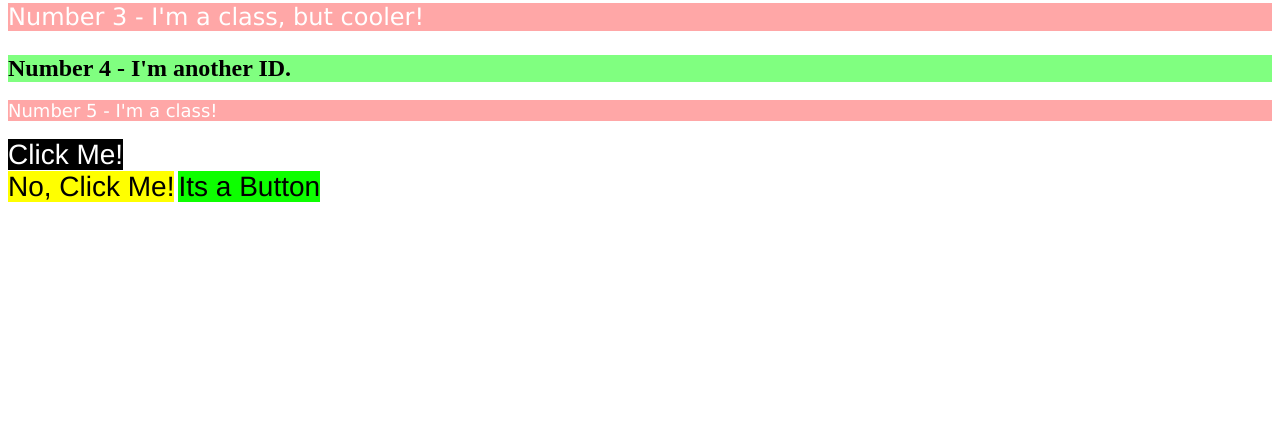
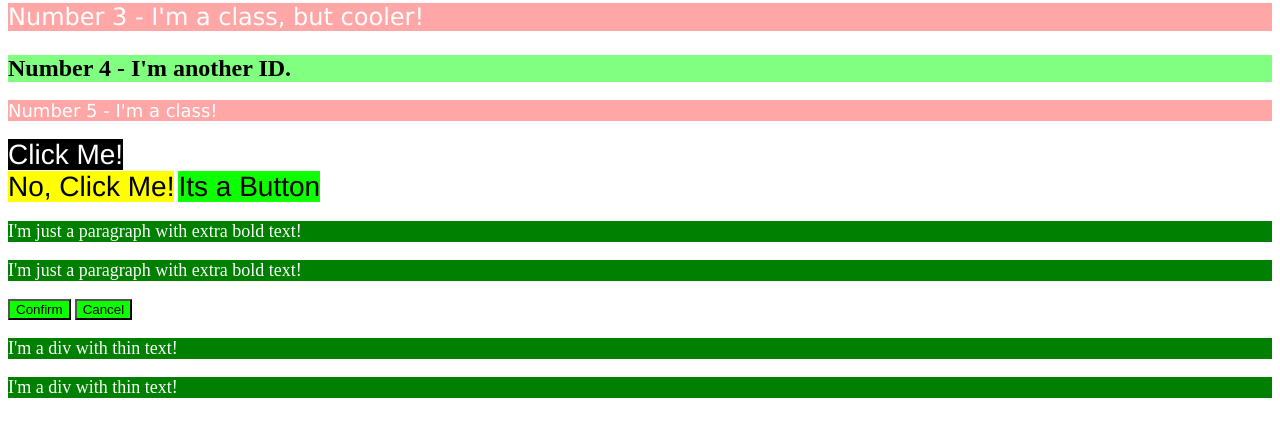
Before and after one commit to gagan-guptas/odin-recipes, a plain HTML site: page index.html in a window 1280 px wide. Shown: the part 321-758 px from the top of the page. Drawn offline with Linux system fonts and the light colour scheme.

Commit message:
practice css

```diff
--- a/index.html
+++ b/index.html
@@ -29,5 +29,11 @@
     <br>
     <button2 style="background-color: yellow;" id="both">No, Click Me!</button2>
     <button3 style="background-color: rgb(13, 255, 0);" id="both">Its a Button</button3>
+    <p class="bold">I'm just a paragraph with extra bold text!</p>
+    <p class="bold" id="par1">I'm just a paragraph with extra bold text!</p>
+    <button class="default" style="background-color: rgb(13, 255, 0);">Confirm</button>
+    <button class="default" style="background-color: rgb(13, 255, 0);" id="cancel">Cancel</button>
+    <p id="parent">I'm a div with thin text!</p>
+    <p id="parent" class="child" >I'm a div with thin text!</p>
 </body>
 </html>
```
